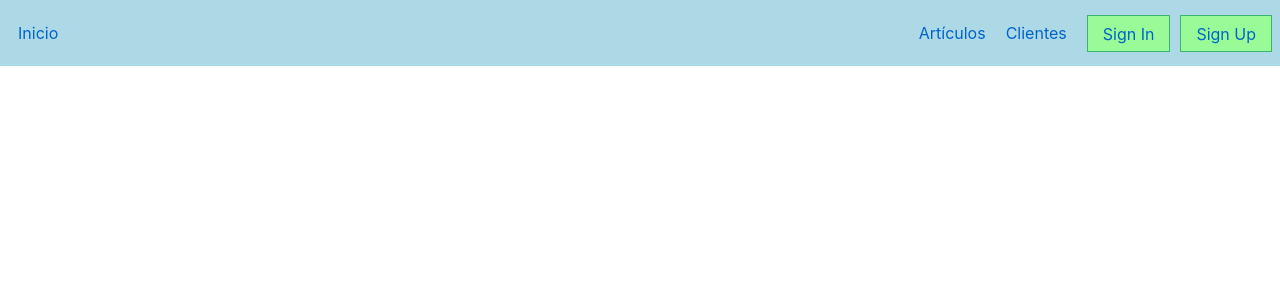
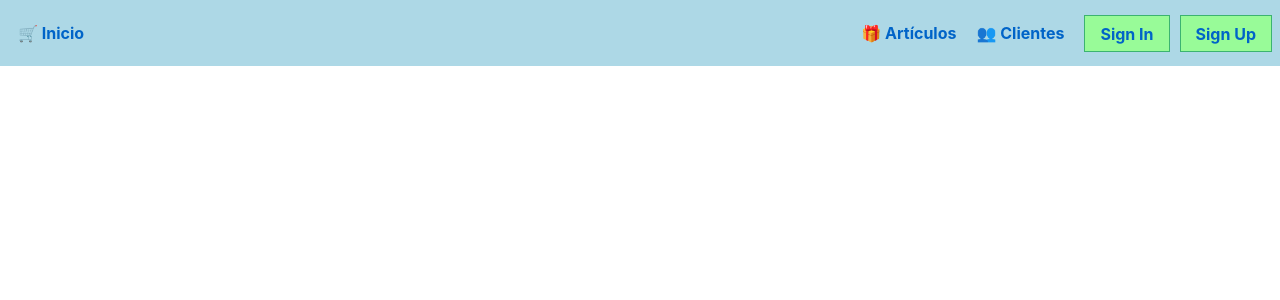
Before and after one commit to jamj2000/tiendas, a Svelte app: page / in a window 1280 px wide. Shown: the top 300 px of the page. Built offline with nearby package versions, Linux system fonts and the light colour scheme.

Commit message:
Iconos de la navegación

```diff
--- a/src/Nav.svelte
+++ b/src/Nav.svelte
@@ -21,6 +21,7 @@
     background: lightblue;
     padding: 8px;
   }
+
   ul {
     list-style-type: none;
   }
@@ -30,7 +31,14 @@
     background: palegreen;
     border: 1px mediumseagreen solid;
   }
+
+  .menu li:hover {
+    text-shadow: -2px -2px 8px rgb(0, 0, 0);
+    text-shadow: 2px 2px 6px rgb(0, 0, 0);
+  }
+
   .menu li {
+        font-weight: bold;
     font-size: 16px;
     padding: 15px 5px;
     white-space: nowrap;
@@ -113,13 +121,13 @@
 <nav>
   <ul class="menu">
     <li class="logo">
-      <Link to="/">Inicio</Link>
+      <Link to="/">🛒 Inicio</Link>
     </li>
     <li class="item active">
-      <Link to="/articulos">Artículos</Link>
+      <Link to="/articulos">🎁 Artículos</Link>
     </li>
     <li class="item active">
-      <Link to="/clientes">Clientes</Link>
+      <Link to="/clientes">👥 Clientes</Link>
     </li>
     <li class="item active button">
       <a href="/">Sign In</a>
```
